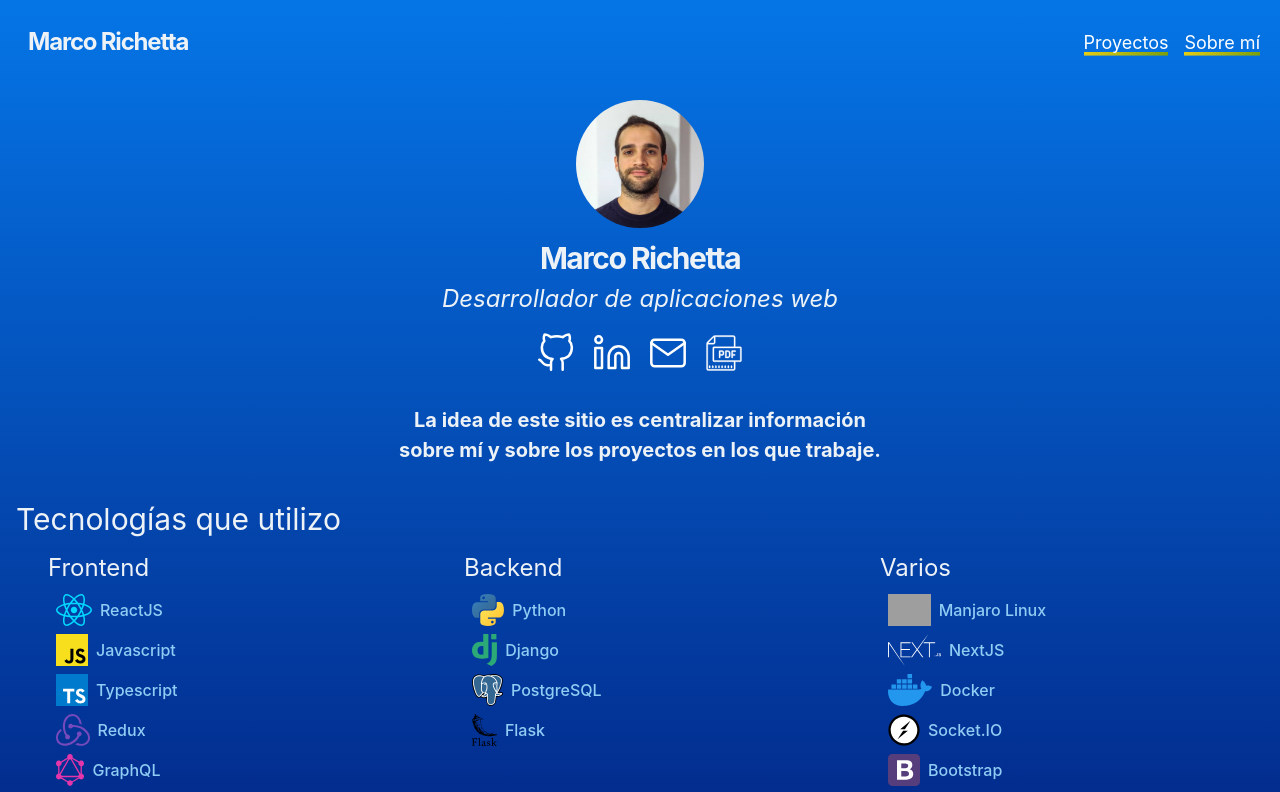
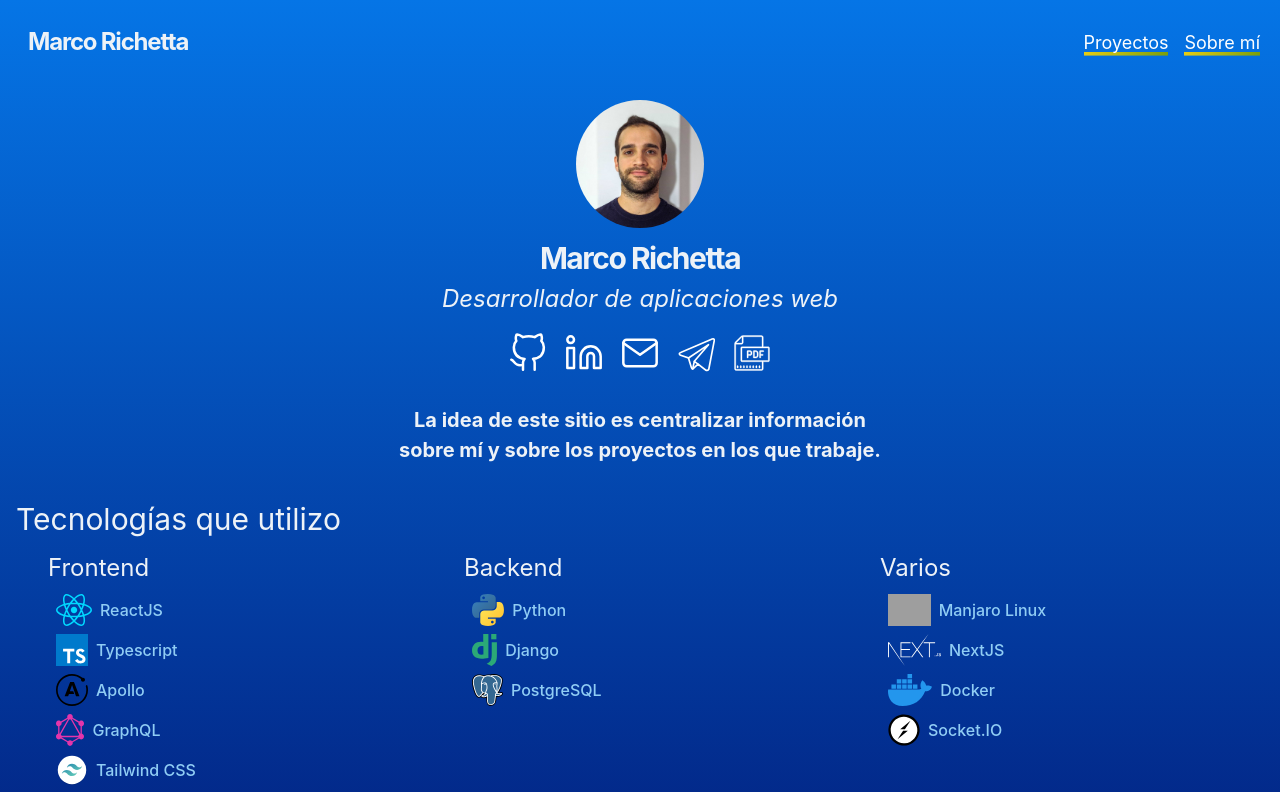
Before and after one commit to marcorichetta/personal-site, a Next.js app: page / in a window 1280 px wide. Shown: the top 792 px of the page. Built offline with nearby package versions, Linux system fonts and the light colour scheme; grey boxes are pictures that could not be loaded.

Commit message:
Added Telegram info

```diff
--- a/components/Layout.tsx
+++ b/components/Layout.tsx
@@ -61,7 +61,10 @@ export default ({ children, title = "Marco Richetta - Programador Web" }: ILayou
 					href="icons/favicon/favicon-16x16.png"
 				/>
 				<link rel="manifest" href="icons/favicon/site.webmanifest" />
-				<meta name="google-site-verification" content="0tR5wiUIN_xrDarPhRVBb-5Z7aI6nFMpWjxy_8zuR-E" />
+				<meta
+					name="google-site-verification"
+					content="0tR5wiUIN_xrDarPhRVBb-5Z7aI6nFMpWjxy_8zuR-E"
+				/>
 			</Head>
 			<div id="NextApp" className="flex flex-col justify-between min-h-screen text-gray-200">
 				<Navbar />
--- a/data/social.ts
+++ b/data/social.ts
@@ -15,7 +15,12 @@ export default [
 		url: "mailto:marcorichetta@gmail.com",
 	},
 	{
-		name: "Curriculum",
+		name: "Telegram",
+		icon: "telegram",
+		url: "https://t.me/marcorich",
+	},
+	{
+		name: "Mira mi CV",
 		icon: "pdf",
 		url: "https://drive.google.com/file/d/1cPoHR-j3xzsI5dTzc7z31LCVaSXG0TlR/view?usp=sharing",
 	},
--- a/data/techs.ts
+++ b/data/techs.ts
@@ -8,19 +8,14 @@ export default [
 				url: "https://reactjs.org/",
 			},
 			{
-				name: "Javascript",
-				icon: "javascript.svg",
-				url: "https://developer.mozilla.org/en-US/docs/Web/JavaScript",
-			},
-			{
 				name: "Typescript",
 				icon: "typescript.svg",
 				url: "https://www.typescriptlang.org/",
 			},
 			{
-				name: "Redux",
-				icon: "redux.svg",
-				url: "https://redux.js.org/",
+				name: "Apollo",
+				icon: "apollostack.svg",
+				url: "https://www.apollographql.com/",
 			},
 			{
 				name: "GraphQL",
@@ -32,11 +27,10 @@ export default [
 				icon: "tailwindcss1.svg",
 				url: "https://tailwindcss.com/",
 			},
-
 			{
-				name: "Apollo",
-				icon: "apollostack.svg",
-				url: "https://www.apollographql.com/",
+				name: "Bootstrap",
+				icon: "bootstrap.svg",
+				url: "http://getbootstrap.com/",
 			},
 		],
 	},
@@ -57,11 +51,6 @@ export default [
 				name: "PostgreSQL",
 				icon: "postgresql.svg",
 				url: "https://www.postgresql.org/",
-			},
-			{
-				name: "Flask",
-				icon: "flask.svg",
-				url: "https://flask.palletsprojects.com/en/1.1.x/",
 			},
 		],
 	},
@@ -88,11 +77,6 @@ export default [
 				icon: "socket.io.svg",
 				url: "https://socket.io/",
 			},
-			{
-				name: "Bootstrap",
-				icon: "bootstrap.svg",
-				url: "http://getbootstrap.com/",
-			},
 		],
 	},
 ];
```
Also changed, not shown: public/icons/social/telegram.svg (added).
